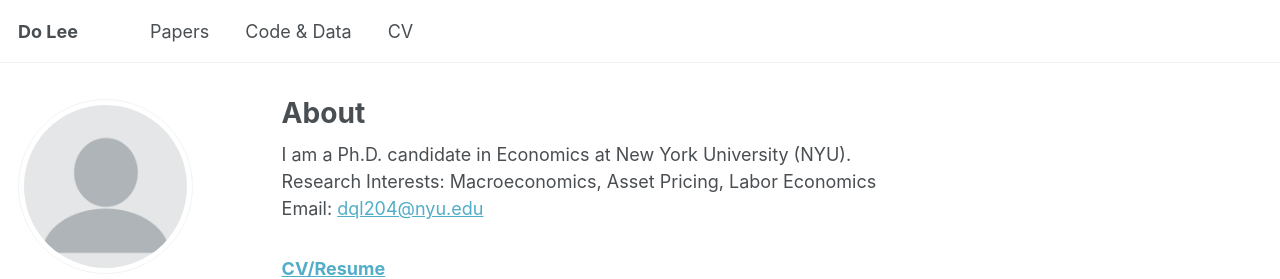
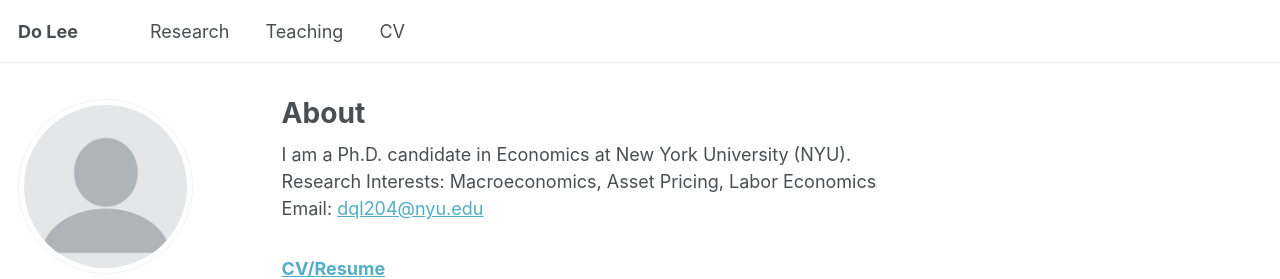
Before and after one commit to doqlee/doqlee.github.io, a Jekyll site: the page built from _pages/main.md, in a window 1280 px wide. Shown: the top 279 px of the page. Built offline with Jekyll 4.4.1, drawn with Linux system fonts in a browser that asks for light colours.

Commit message:
Update masthead.html

```diff
--- a/_includes/masthead.html
+++ b/_includes/masthead.html
@@ -7,8 +7,8 @@
         <button><div class="navicon"></div></button>
         <ul class="visible-links">
           <li class="masthead__menu-item masthead__menu-item--lg"><a href="{{ base_path }}/">{{ site.title }}</a></li>
-          <li class="masthead__menu-item"><a href="#Research">Papers</a></li>
-          <li class="masthead__menu-item"><a href="#Teaching">Code & Data</a></li>
+          <li class="masthead__menu-item"><a href="#Research">Research</a></li>
+          <li class="masthead__menu-item"><a href="#Teaching">Teaching</a></li>
           <li class="masthead__menu-item"><a href="../files/CV_Do_Lee.pdf">CV</a></li>
         </ul>
         <ul class="hidden-links hidden"></ul>
```
